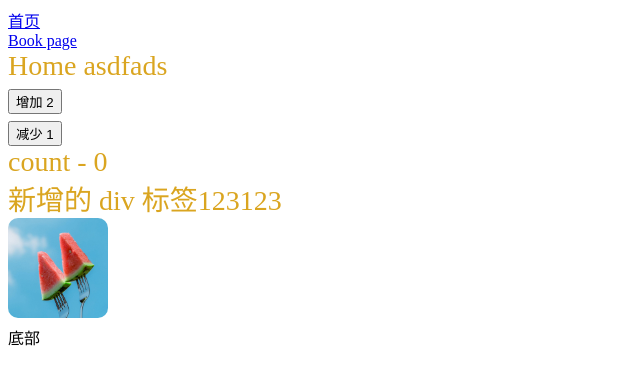
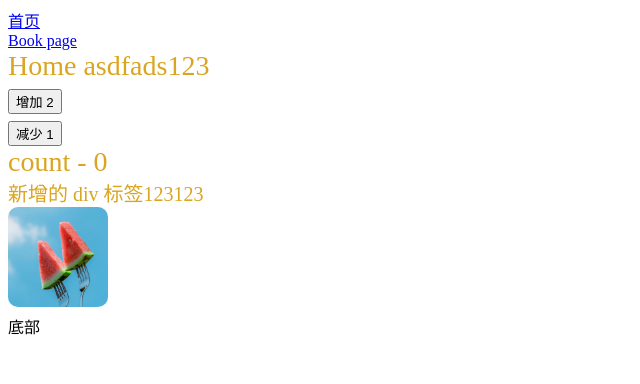
Before and after one commit to dztony/treact, a React app in the folder playground/csr-base/: page / in a window 1280 px wide. Shown: the top 384 px of the page, without its empty margins (0-640 px from the left). Built offline with nearby package versions, Linux system fonts and the light colour scheme.

Commit message:
feat: 实现 css HMR

```diff
--- a/playground/csr-base/package.json
+++ b/playground/csr-base/package.json
@@ -5,7 +5,7 @@
   "private": true,
   "type": "module",
   "scripts": {
-    "dev": "tsx script/dev.ts"
+    "dev": "cross-env NODE_ENV=development tsx script/dev.ts"
   },
   "keywords": [],
   "author": "",
--- a/playground/csr-base/src/page/book/index.module.scss
+++ b/playground/csr-base/src/page/book/index.module.scss
@@ -5,5 +5,5 @@
   padding: 8px;
   color: blue;
   font-weight: bold;
-  font-size: 20px;
+  font-size: 38px;
 }
--- a/playground/csr-base/src/page/home/index.jsx
+++ b/playground/csr-base/src/page/home/index.jsx
@@ -7,7 +7,7 @@ function Home() {
 
   return (
     <div className={css.home}>
-      Home asdfads
+      Home asdfads123
 
       <div>
         <button onClick={() => setCount(pre => pre + 2)}>增加 2</button>
@@ -16,7 +16,7 @@ function Home() {
         <div>count - {count}</div>
       </div>
 
-      <div>
+      <div className={css.newDiv}>
         新增的 div 标签123123
       </div>
 
--- a/playground/csr-base/src/page/home/index.module.scss
+++ b/playground/csr-base/src/page/home/index.module.scss
@@ -8,4 +8,10 @@
     width: 100px;
     border-radius: 10px;
   }
+
+  .newDiv {
+    //color: greenyellow;
+    font-size: 20px;
+    //font-weight: bold;
+  }
 }
```
Also changed, not shown: playground/csr-base/script/config/webpack.shared.ts (+5 -2 lines), 1 other file (tests, documents, lock files or other folders).
